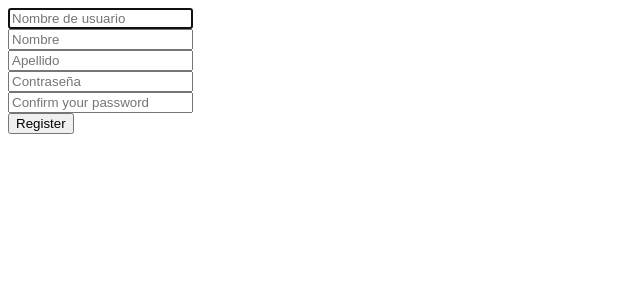
After one commit to alexha31/amiblog, a Flask app: page /register in a window 1280 px wide. The commit adds this page. Shown: the top 300 px of the page, without its empty margins (0-640 px from the left). Run offline with Flask 2, Linux system fonts and the light colour scheme; some libraries are stand-ins or nearby versions.

Commit message:
YA HARVIN

```diff
--- /dev/null
+++ b/application.py
@@ -0,0 +1,35 @@
+from cs50 import SQL
+from flask import Flask, flash, redirect, render_template, request, session
+from flask_session import Session
+from tempfile import mkdtemp
+from werkzeug.exceptions import default_exceptions
+from werkzeug.security import check_password_hash, generate_password_hash
+
+app = Flask(__name__)
+
+db = SQL("sqlite:///amiblog.db")
+
+
+@app.route('/register', methods=["GET", "POST"])
+def register():
+
+    if request.method == "POST":
+        username = request.form.get("username")
+        name = request.form.get("name")
+        lastname = request.form.get("lastname")
+        password = request.form.get("password")
+        confirm = request.form.get("confirmation")
+
+
+        if not username or password or confirm:
+            return render_template("register.html")
+
+        user = db.execute("SELECT * FROM usuarios WHERE username = :username", username = username)
+
+        if len(user) == 1:
+            return render_template("register.html")
+
+        if len(user) != 1 and password == confirm:
+           x = db.execute(f"INSERT INTO usuarios (username, password, nombre, apellido) VALUES (:username,:password,:nombre, :apellido)", username = request.form.get("username"), password = generate_password_hash(request.form.get("password"), nombre = name, apellido = lastname))
+
+    return render_template("register.html")
--- a/templates/layout.html
+++ b/templates/layout.html
@@ -4,9 +4,9 @@
     <meta charset="UTF-8">
     <meta name="viewport" content="width=device-width, initial-scale=1.0">
     <meta http-equiv="X-UA-Compatible" content="ie=edge">
-    <title>Document</title>
+    <title>Amiblog {% block title %}{% endblock %}</title>
 </head>
 <body>
-
+{% block main %}{% endblock %}
 </body>
 </html>
--- /dev/null
+++ b/templates/register.html
@@ -0,0 +1,25 @@
+{%extends "layout.html"%}
+{% block title %}
+    Registrarse
+{% endblock %}
+
+{% block main %}
+    <form action="/register" method="post">
+        <div>
+            <input autocomplete="off" autofocus name="username" placeholder="Nombre de usuario" type="text">
+        </div>
+        <div>
+            <input autocomplete="off" autofocus name="name" placeholder="Nombre" type="text">
+        </div>
+        <div>
+            <input autocomplete="off" autofocus name="lastname" placeholder="Apellido" type="text">
+        </div>
+        <div>
+            <input name="password" autofocus placeholder="Contraseña" type="password">
+        </div>
+        <div>
+            <input name="confirmation" placeholder="Confirm your password" type="password">
+        </div>
+    <button type="submit">Register</button>
+    </form>
+{% endblock %}
```
Also changed, not shown: templates/index.html (added).
